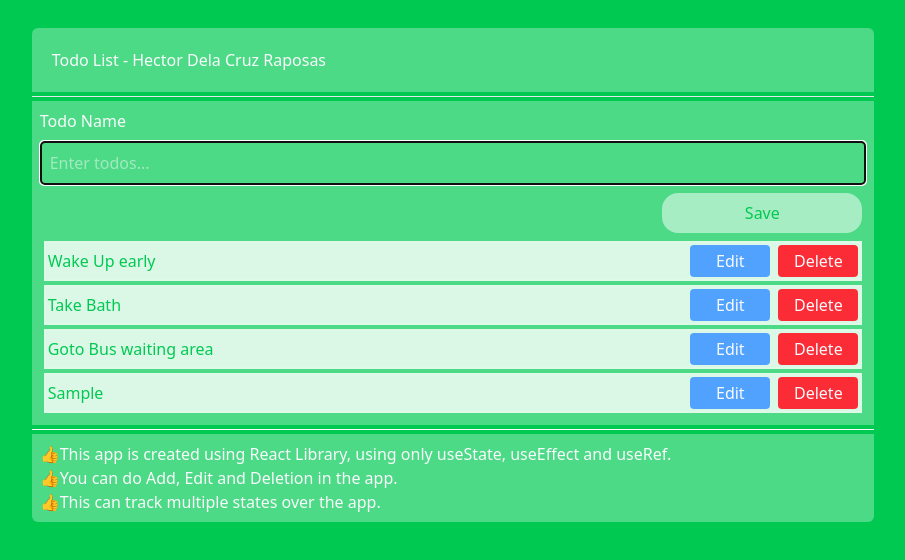
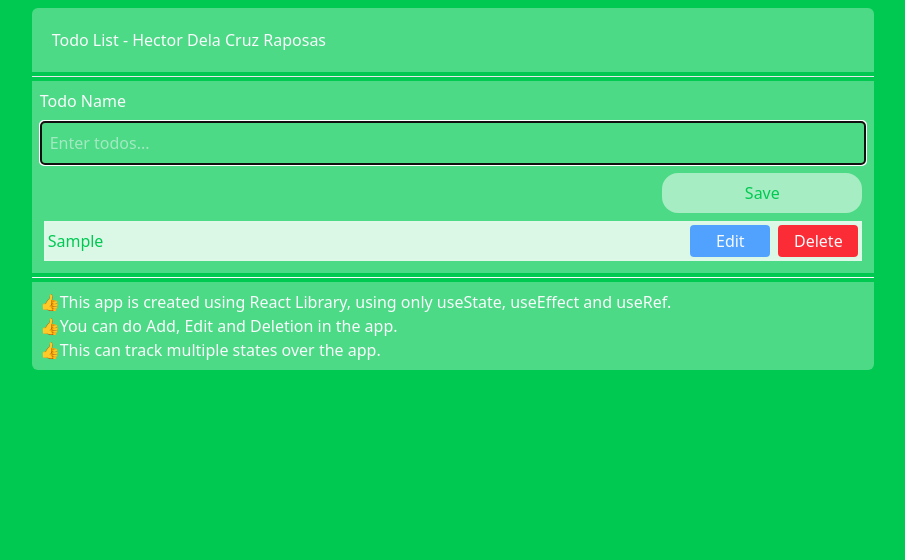
Before and after one commit to hectordraposas/todo-list, a React (Vite) app: page / in a window 1280 px wide. Both pictures are taken after typing "Sample" into the empty fields and a click on the button "Save". Shown: the top 560 px of the page, without its empty margins (187-1092 px from the left). Built offline with nearby package versions, Linux system fonts and the light colour scheme.

Commit message:
add local storage and fixed some padding

```diff
--- a/src/App.jsx
+++ b/src/App.jsx
@@ -8,10 +8,17 @@ const todoData = [
 
 function App() {
   const inputRef = useRef(null);
-  const [todoOutput, setTodoOutput] = useState(todoData);
+  const [todoOutput, setTodoOutput] = useState(() => {
+    const storedValue = localStorage.getItem("todos");
+    return storedValue ? JSON.parse(storedValue) : [];
+  });
   const [todos, setTodos] = useState("");
   const [editID, setEditId] = useState("");
   const [isEditing, setIsEditing] = useState(false);
+
+  useEffect(() => {
+    localStorage.setItem("todos", JSON.stringify(todoOutput));
+  }, [todoOutput]);
 
   useEffect(() => {
     inputRef.current.focus();
@@ -21,9 +28,9 @@ function App() {
     if (editID === id) {
       setEditId(null);
       setTodos("");
-      setIsEditing(!isEditing);
+      setIsEditing((editState) => !editState);
     } else {
-      setIsEditing(!isEditing);
+      setIsEditing((editState) => !editState);
       setEditId(id);
       setTodos(todoName);
     }
@@ -44,7 +51,7 @@ function App() {
       setTodoOutput(editItem);
       setEditId(null);
       setTodos("");
-      setIsEditing(!isEditing);
+      setIsEditing((editState) => !editState);
     }
   };
 
@@ -54,21 +61,27 @@ function App() {
     );
     if (confirm) {
       const itemDelete = todoOutput.filter((item) => item.id !== id);
-
-      setTodoOutput(itemDelete);
-      console.log("Deleted");
+      if (editID) {
+        setTodoOutput(itemDelete);
+        setEditId(null);
+        setTodos("");
+        setIsEditing((editState) => !editState);
+        console.log("Deleted");
+      } else {
+        setTodoOutput(itemDelete);
+      }
     } else {
       console.log("Not Deleted");
     }
   };
   return (
     <>
-      <div className="justify-between w-full md:w-8/12 h-full bg-white/30 text-slate-50 mx-auto p-5 rounded-t-md mt-5 flex">
+      <div className="justify-between w-full md:w-8/12 h-full bg-white/30 text-slate-50 mx-auto p-5 rounded-t-md flex">
         <figure className="cursor-pointer">
           Todo List - Hector Dela Cruz Raposas
         </figure>
       </div>
-      <hr class="border-t border-gray-200 my-1 md:w-8/12 mx-auto" />
+      <hr className="border-t border-gray-200 my-1 md:w-8/12 mx-auto" />
       <div className="w-full md:w-8/12 h-full mx-auto p-2 bg-white/30">
         <p className="text-slate-50 mb-2">Todo Name</p>
         <div className="w-full">
@@ -91,10 +104,14 @@ function App() {
           </div>
 
           <ul>
-            {todoOutput.map((item) => (
+            {todoOutput.map((item, i) => (
               <li
                 key={item.id}
-                className="flex justify-between bg-white/80 border-2 border-white/10 p-0.5 text-green-500 m-1 cursor-pointer first:mt-2"
+                className={`flex justify-between ${
+                  i % 2 === 0
+                    ? " bg-white/80 text-green-500"
+                    : "bg-white/50 text-green-600"
+                } border-2 border-white/10 p-0.5  m-1 cursor-pointer first:mt-2`}
               >
                 <span className="flex items-center text-wrap">{item.todo}</span>
                 <span className="flex gap-2 items-center">
@@ -116,7 +133,7 @@ function App() {
           </ul>
         </div>
       </div>
-      <hr class="border-t border-slate-50 my-1 md:w-8/12 mx-auto" />
+      <hr className="border-t border-slate-50 my-1 md:w-8/12 mx-auto" />
       <div className="w-full md:w-8/12 mx-auto p-2 text-slate-50 bg-white/30 rounded-b-md mb-5">
         <ul>
           <li>
```
